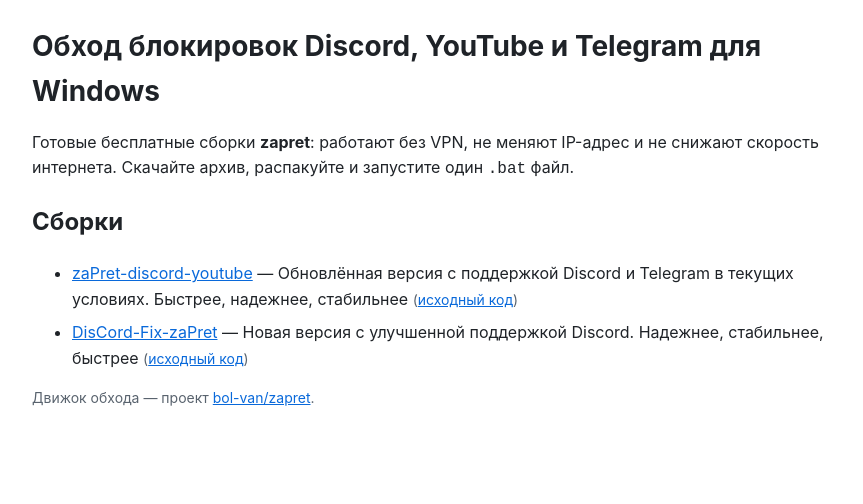
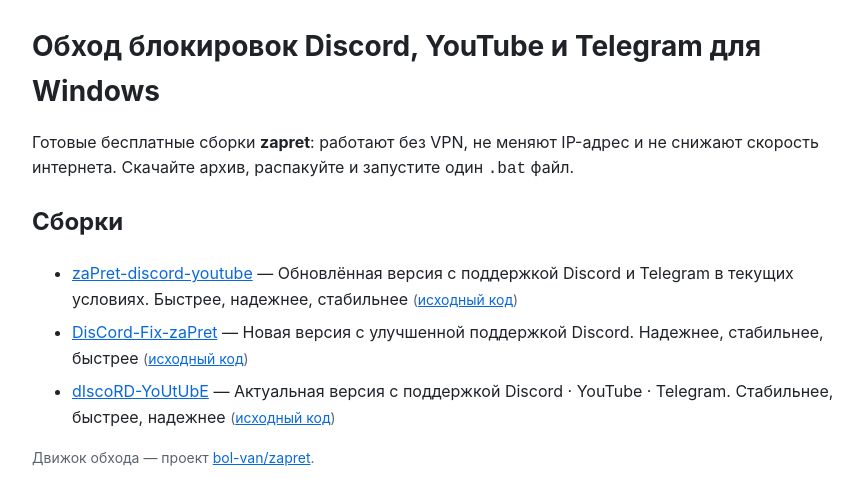
Before and after one commit to Knitkretouch/knitkretouch.github.io, a plain HTML site: page index.html in a window 1280 px wide. Shown: the whole page, without its empty margins (198-1061 px from the left). Drawn offline with Linux system fonts and the light colour scheme.

Commit message:
hub: repo index

```diff
--- a/index.html
+++ b/index.html
@@ -27,6 +27,7 @@
   <ul>
     <li><a href="https://knitkretouch.github.io/zaPret-discord-youtube/">zaPret-discord-youtube</a> — Обновлённая версия с поддержкой Discord и Telegram в текущих условиях. Быстрее, надежнее, стабильнее <span class="meta">(<a href="https://github.com/Knitkretouch/zaPret-discord-youtube">исходный код</a>)</span></li>
     <li><a href="https://knitkretouch.github.io/DisCord-Fix-zaPret/">DisCord-Fix-zaPret</a> — Новая версия с улучшенной поддержкой Discord. Надежнее, стабильнее, быстрее <span class="meta">(<a href="https://github.com/Knitkretouch/DisCord-Fix-zaPret">исходный код</a>)</span></li>
+    <li><a href="https://knitkretouch.github.io/dIscoRD-YoUtUbE/">dIscoRD-YoUtUbE</a> — Актуальная версия с поддержкой Discord · YouTube · Telegram. Стабильнее, быстрее, надежнее <span class="meta">(<a href="https://github.com/Knitkretouch/dIscoRD-YoUtUbE">исходный код</a>)</span></li>
   </ul>
   <p class="meta">Движок обхода — проект
     <a href="https://github.com/bol-van/zapret">bol-van/zapret</a>.</p>
```
